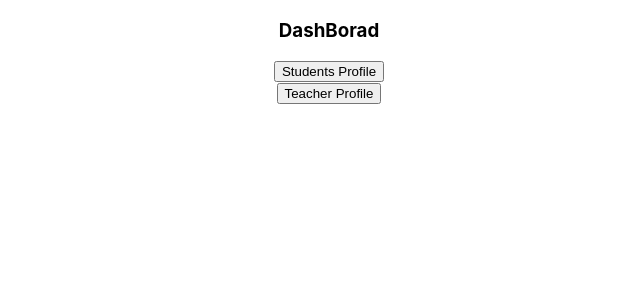
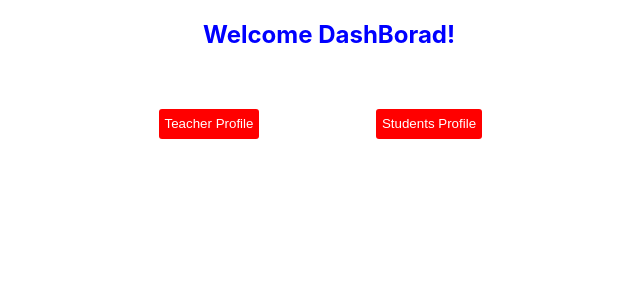
Before and after one commit to jayasudhakarchinnadurai/stu-and-teacher, a React (Create React App) app: page / in a window 1280 px wide. Shown: the top 300 px of the page, without its empty margins (311-951 px from the left). Built offline with nearby package versions, Linux system fonts and the light colour scheme.

Commit message:
app complete

```diff
--- a/src/App.css
+++ b/src/App.css
@@ -41,6 +41,42 @@
   background-color: orangered;
   width: 250px;
   color: white;
-
+  position: relative;
+  top: 10px;
+  left: 50px;
 
 }
+.addstu-btn{
+  background-color: red;
+  color: white;
+  border: none;
+  border-radius: 3px;
+  height: 30px;
+  position: relative;
+  top: 10px;
+}
+
+.stu-btn{
+ background-color: red;
+ color: white;
+ border-radius: 3px;
+ outline: none;
+ border: none;
+ height: 30px;
+ position: relative;
+ top: 40px;
+ left: 100px;
+
+}
+
+.teacher-btn{
+  background-color: red;
+  color: white;
+  border-radius: 3px;
+  outline: none;
+  border: none;
+  height: 30px;
+  position: relative;
+  top: 10px;
+ right: 120px;
+ }
--- a/src/App.js
+++ b/src/App.js
@@ -13,67 +13,85 @@ import Addteacherdata from './Teacher/AddTeacher.js';
 import Viewstudent from './Student/viewstu';
 import ViewTeacher from './Teacher/viewteacher';
 import EditStudent from './Student/stuedit.js';
+import { Appcontext } from './context/appprovider.js';
+import EditTeacher from './Teacher/editteacher';
 function App() {
   const [user, setuser]=useState(Studentdata)
   const [teacher, setteacher]=useState(Teacher)
+
+
   return (
-    <div className="App">
 
-<Switch>
+<Appcontext.Provider
+value={
+  {user,setuser ,teacher,setteacher}
+  }
+>
+
+  <div className="App">
+
+  <Switch>
 
 <Route exact path="/" >
   <BaseApp></BaseApp>
   </Route>
 
   <Route path='/student'>
-    <Student user={user}
-    setuser={setuser}>
+
+    <Student  >
      </Student>
+
+
  </Route>
 
  <Route path='/addstudents'>
     <Addstudents
-     user={user}
-     setuser={setuser}>
+    >
     </Addstudents>
  </Route>
 
 <Route path='/teacher'>
   <TeacherDetail
-  teacher={teacher}
-  setteacher={setteacher}
+
   ></TeacherDetail>
 </Route>
 
 <Route path='/teacheradd'>
     <Addteacherdata
-    teacher={teacher}
-    setteacher={setteacher}
+
     ></Addteacherdata>
 
 </Route>
 
 <Route path='/view/:id'>
   <Viewstudent
-  user={user}
+
   ></Viewstudent>
 </Route>
 
 
 <Route path='/views/:id'>
-  <ViewTeacher teacher={teacher}>
+  <ViewTeacher >
  </ViewTeacher>
 </Route>
 
 <Route path='/editstudent/:id'>
   <EditStudent
-  user={user}
-  setuser={setteacher}
+
   ></EditStudent>
 </Route>
 
+<Route path='/teacheredit/:id'>
+
+<EditTeacher>
+  </EditTeacher>
+
+</Route>
+
+
 </Switch>
     </div>
+</Appcontext.Provider>
   );
 }
 
--- a/src/Data/base.js
+++ b/src/Data/base.js
@@ -5,10 +5,10 @@ function BaseApp(){
     const history=useHistory();
     return (
     <div>
-        <h3>DashBorad</h3>
-        <button onClick={()=>history.push("/student")}>Students Profile</button><br></br>
+        <h2 style={{color:"blue"}}>Welcome DashBorad!</h2>
+        <button onClick={()=>history.push("/student")} className="stu-btn">Students Profile</button><br></br>
 
-        <button onClick={()=>history.push("/teacher")} >Teacher Profile</button>
+        <button onClick={()=>history.push("/teacher")} className="teacher-btn">Teacher Profile</button>
 
     </div>
 
--- a/src/Student/Addstu.js
+++ b/src/Student/Addstu.js
@@ -1,8 +1,11 @@
 import React, { useState } from "react";
+import { useContext } from "react";
 import { useHistory } from "react-router-dom/cjs/react-router-dom";
+import { Appcontext } from "../context/appprovider";
 
 
-function Addstudents ({user,setuser}){
+function Addstudents (){
+    const{user,setuser}=useContext(Appcontext)
     const history=useHistory()
     const [id, setid]=useState('')
     const[name,setname]=useState()
--- a/src/Student/studetail.js
+++ b/src/Student/studetail.js
@@ -1,7 +1,10 @@
 import React from "react";
+import { useContext } from "react";
 import { useHistory } from "react-router-dom/cjs/react-router-dom";
+import { Appcontext } from "../context/appprovider";
 
-function Student ({user, setuser}){
+function Student (){
+    const {user,setuser}=useContext(Appcontext)
     const history=useHistory();
 
     const DeleteStu =(idx)=>{
@@ -14,8 +17,8 @@ function Student ({user, setuser}){
     }
     return (
     <div>
-        <button  onClick={()=>history.push("/")} >DashBorad</button>
-        <button onClick={()=>history.push('/addstudents')}>Addstudents</button>
+        <button  onClick={()=>history.push("/")} className="teacher-btn" >DashBorad</button>
+        <button onClick={()=>history.push('/addstudents')} className="addstu-btn">Addstudents</button><br></br>
     <h2>Student Details</h2>
     <div  className='student'>
     {user.map((stu,idx)=>{
--- a/src/Student/stuedit.js
+++ b/src/Student/stuedit.js
@@ -1,11 +1,14 @@
 import React from "react";
 import { useEffect } from "react";
+import { useContext } from "react";
 import { useState } from "react";
 import { useParams } from "react-router-dom/cjs/react-router-dom";
 import { useHistory } from "react-router-dom/cjs/react-router-dom";
+import { Appcontext } from "../context/appprovider";
 
 
-function EditStudent({user, setuser}){
+function EditStudent(){
+   const {user,setuser}=useContext(Appcontext)
    const history=useHistory();
    const {id}=useParams()
    const person=user[id]
@@ -29,10 +32,10 @@ function EditStudent({user, setuser}){
          },[])
 
  const updateuser=()=>{
-   const editindex= user.findIndex(per=>per.id === id)
+   const editindex= user.findIndex(per=>per.id === idx)
    const editstu ={
 
-      idx,
+      id:idx,
       name,
       email,
       batch,
@@ -47,11 +50,7 @@ function EditStudent({user, setuser}){
    history.push("/student")
 
  }
-
-
-
-
-   return(
+return(
       <div>
          <input
          placeholder="id"
--- a/src/Student/viewstu.js
+++ b/src/Student/viewstu.js
@@ -1,8 +1,11 @@
 import React from "react";
+import { useContext } from "react";
 import { useParams } from "react-router-dom/cjs/react-router-dom";
 import { useHistory } from "react-router-dom/cjs/react-router-dom";
+import { Appcontext } from "../context/appprovider";
 
-function Viewstudent({user}){
+function Viewstudent(){
+    const {user}=useContext(Appcontext)
     const history=useHistory();
     const {id}=useParams();
     const per=user[id]
--- a/src/Teacher/AddTeacher.js
+++ b/src/Teacher/AddTeacher.js
@@ -1,10 +1,11 @@
 import React from "react";
+import { useContext } from "react";
 import { useState } from "react";
 import { useHistory } from "react-router-dom/cjs/react-router-dom";
+import { Appcontext } from "../context/appprovider";
 
-
-
-function Addteacherdata({teacher,setteacher}){
+function Addteacherdata(){
+    const {teacher,setteacher}=useContext(Appcontext)
     const history=useHistory()
     const [id, setid]=useState('')
     const[name,setname]=useState()
--- /dev/null
+++ b/src/Teacher/editteacher.js
@@ -0,0 +1,88 @@
+import React from "react";
+import { useEffect } from "react";
+import { useContext } from "react";
+import { useState } from "react";
+import { useParams } from "react-router-dom/cjs/react-router-dom";
+import { useHistory } from "react-router-dom/cjs/react-router-dom";
+import { Appcontext } from "../context/appprovider.js";
+
+
+function EditTeacher(){
+  const{teacher,setteacher}=useContext(Appcontext)
+   const history=useHistory();
+   const {id}=useParams()
+   const data =teacher[id]
+
+
+
+   const [idteach, setidteach]=useState('')
+   const[name,setname]=useState()
+   const[email,setemail]=useState()
+   const[exprience,setexprience]=useState()
+   const[subject,setsubject]=useState();
+
+
+
+
+   useEffect(()=>{
+      setidteach(data.id);
+      setname(data.name);
+      setemail(data.email);
+      setsubject(data.subject);
+      setexprience(data.exprience);
+         },[])
+
+ const updateuser=()=>{
+   const editindex= teacher.findIndex(per=>per.id === idteach)
+   const editstu ={
+
+      id:idteach,
+      name,
+      email,
+      exprience,
+      subject
+   }
+
+  teacher[editindex]=editstu;
+
+   setteacher([ ...teacher])
+
+
+   history.push("/teacher")
+
+ }
+return(
+      <div>
+         <input
+         placeholder="id"
+
+         value={idteach}
+         onChange={(event)=>setidteach(event.target.value)}
+
+         />
+         <input
+         placeholder="name"
+         value={name}
+         onChange={(event)=>setname(event.target.value)}
+         />
+         <input placeholder="email"
+          onChange={(event)=>setemail(event.target.value)}
+         value={email}
+         />
+         <input
+         placeholder="exprience"
+         onChange={(event)=>setexprience(event.target.value)}
+         value={exprience}
+         />
+         <input placeholder="subject"
+          onChange={(event)=>setsubject(event.target.value)}
+           value={subject}
+         />
+
+         <button onClick={updateuser}>editteacher</button>
+      </div>
+
+   )
+}
+
+export default EditTeacher;
--- a/src/Teacher/teacherdetail.js
+++ b/src/Teacher/teacherdetail.js
@@ -1,7 +1,10 @@
 import React from "react";
+import { useContext } from "react";
 import { useHistory } from "react-router-dom/cjs/react-router-dom.min";
+import { Appcontext } from "../context/appprovider";
 
-function TeacherDetail ({teacher, setteacher}){
+function TeacherDetail (){
+    const {teacher,setteacher}=useContext(Appcontext)
     const history=useHistory()
     const Teacherdata=(idx)=>{
         const Deleteacher=teacher.filter((per)=>per.id !==idx)
@@ -12,10 +15,10 @@ function TeacherDetail ({teacher, setteacher}){
 return(
     <div>
         <div>
-            <button onClick={()=>history.push('/student')}>StudentProfile</button>
-            <button onClick={()=>history.push('/teacheradd')}>AddTeacher</button>
+            <button onClick={()=>history.push('/student')} className="stu-btn">StudentProfile</button><br></br>
+            <button onClick={()=>history.push('/teacheradd')} className="teacher-btn">AddTeacher</button><br></br>
 
-            <h3>Teacher Details</h3>
+    <h3>Teacher Details</h3>
         </div><br></br>
     <div className="Teacher">
 
@@ -25,7 +28,7 @@ return(
             <p>Email:{person.email}</p>
             <p>Subject:{person.subject}</p>
             <p>Expreience;{person.exprience}</p>
-           <button>Edit</button><button onClick={()=>history.push(`/views/${idx}`)}>View</button><button onClick={()=>Teacherdata(person.id)}>Delete</button>
+           <button onClick={()=>history.push(`/teacheredit/${idx}`)}>Edit</button><button onClick={()=>history.push(`/views/${idx}`)}>View</button><button onClick={()=>Teacherdata(person.id)}>Delete</button>
         </div>
 
      })}
--- a/src/Teacher/viewteacher.js
+++ b/src/Teacher/viewteacher.js
@@ -1,9 +1,12 @@
 import React from "react";
+import { useContext } from "react";
 import {useParams}from "react-router-dom";
 import {useHistory}from "react-router-dom";
+import { Appcontext } from "../context/appprovider";
 
 
-function ViewTeacher ({teacher}){
+function ViewTeacher (){
+    const {teacher}=useContext(Appcontext)
     const history=useHistory();
     const {id}=useParams();
     const tea=teacher[id]
--- /dev/null
+++ b/src/context/appprovider.js
@@ -0,0 +1,4 @@
+
+import { createContext } from "react";
+
+export const Appcontext =createContext()
```
Also changed, not shown: 1 other file (tests, documents, lock files or other folders).
